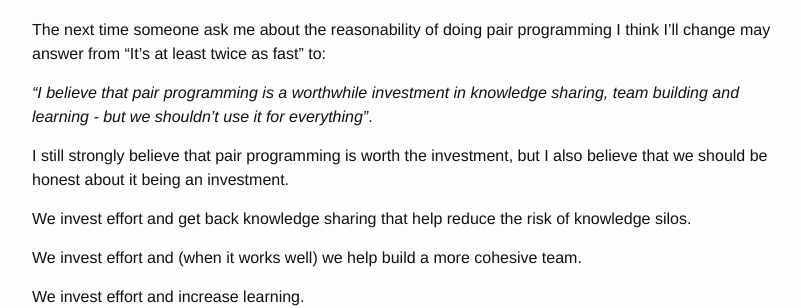
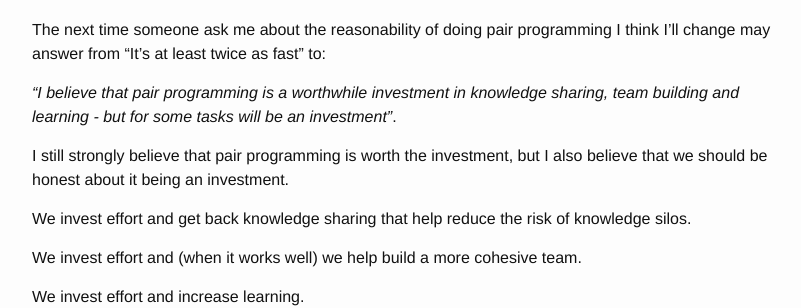
Before and after one commit to ErikMejerHansen/ErikMejerHansen.github.io, a Jekyll site: the page built from _posts/2021-07-29-are we pair programming too much.md, in a window 1280 px wide and 900 px high, scrolled down 3343 px. Shown: the part 176-484 px from the top of the window, without its empty margins (238-1039 px from the left). Built offline with Jekyll 4.4.1, drawn with Linux system fonts in a browser that asks for light colours.

Commit message:
🐛  I changed my mind a bit

```diff
--- a/_posts/2021-07-29-are we pair programming too much.md
+++ b/_posts/2021-07-29-are we pair programming too much.md
@@ -122,7 +122,7 @@ Social loafing increases with group size. The bigger the group the larger the ef
 
 The next time someone ask me about the reasonability of doing pair programming I think I'll change may answer from "It's at least twice as fast" to:
 
-_"I believe that pair programming is a worthwhile investment in knowledge sharing, team building and learning - but we shouldn't use it for everything"_.
+_"I believe that pair programming is a worthwhile investment in knowledge sharing, team building and learning - but for some tasks will be an investment"_.
 
 I still strongly believe that pair programming is worth the investment, but I also believe that we should be honest about it being an investment.
 
```
